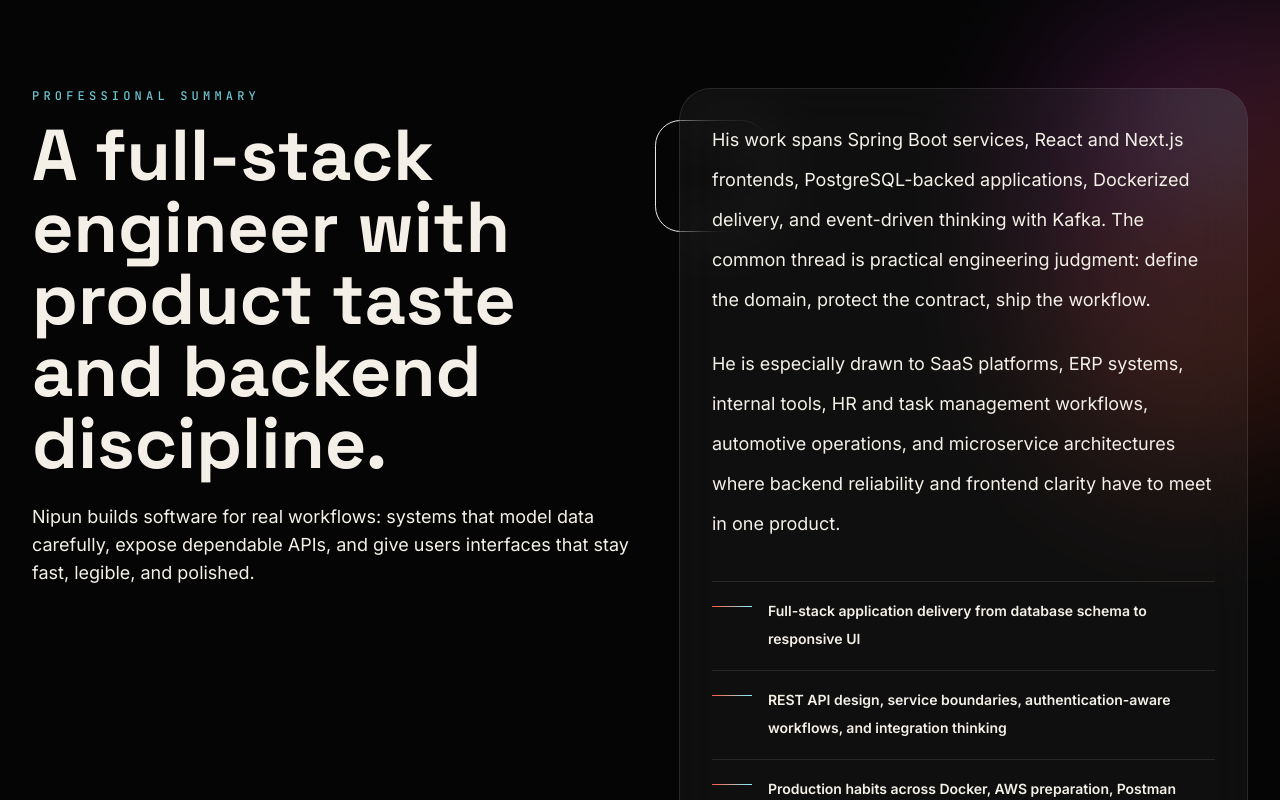
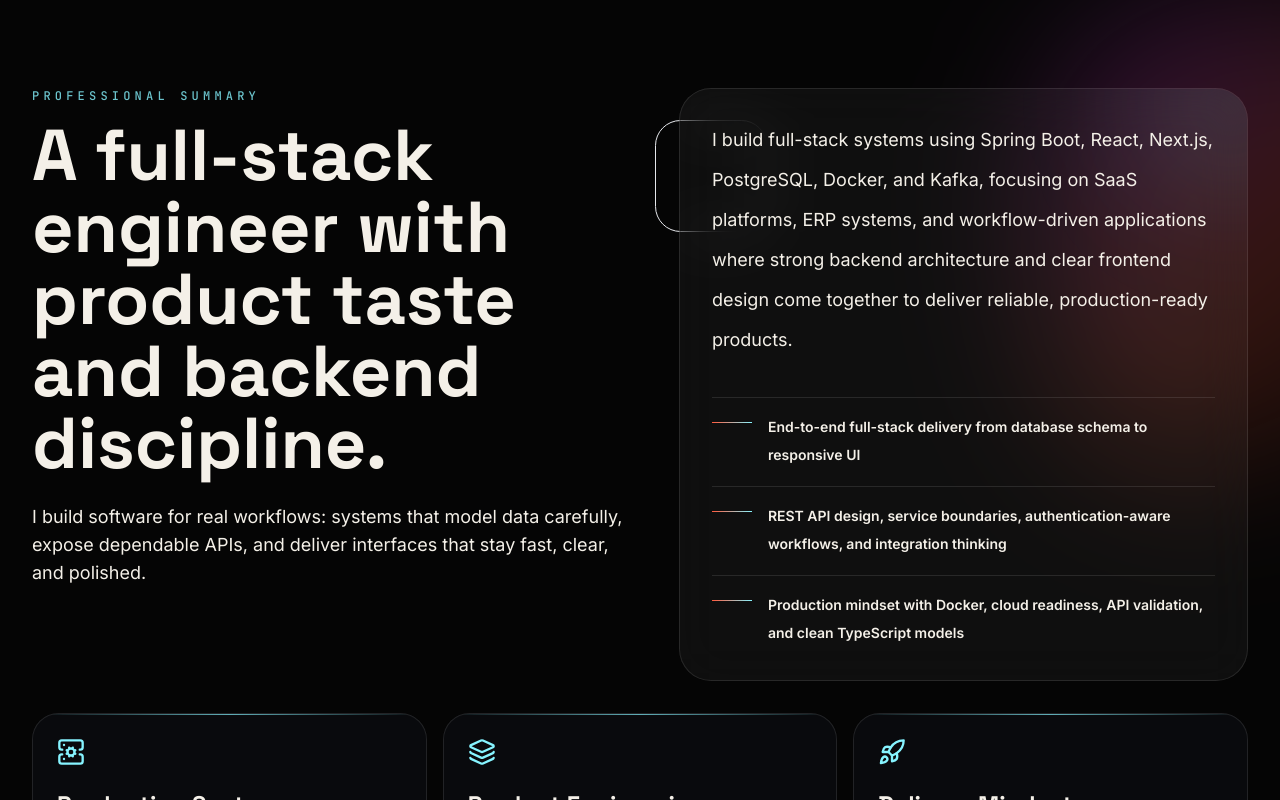
Before and after one commit to NipunBasnayake/nipun-basnayake, a React (Vite) app: page / in a window 1280 px wide. Shown: the part 880-1680 px from the top of the page. Built offline with nearby package versions, Linux system fonts and the light colour scheme.

Commit message:
feat: add Docker and Java Foundations certificates to portfolio

```diff
--- a/src/data/portfolio.ts
+++ b/src/data/portfolio.ts
@@ -205,34 +205,33 @@ export const summaryData: SummaryData = {
     eyebrow: "Professional Summary",
     title: "A full-stack engineer with product taste and backend discipline.",
     intro:
-      "Nipun builds software for real workflows: systems that model data carefully, expose dependable APIs, and give users interfaces that stay fast, legible, and polished.",
+      "I build software for real workflows: systems that model data carefully, expose dependable APIs, and deliver interfaces that stay fast, clear, and polished.",
   },
   body: [
-    "His work spans Spring Boot services, React and Next.js frontends, PostgreSQL-backed applications, Dockerized delivery, and event-driven thinking with Kafka. The common thread is practical engineering judgment: define the domain, protect the contract, ship the workflow.",
-    "He is especially drawn to SaaS platforms, ERP systems, internal tools, HR and task management workflows, automotive operations, and microservice architectures where backend reliability and frontend clarity have to meet in one product.",
+    "I build full-stack systems using Spring Boot, React, Next.js, PostgreSQL, Docker, and Kafka, focusing on SaaS platforms, ERP systems, and workflow-driven applications where strong backend architecture and clear frontend design come together to deliver reliable, production-ready products.",
   ],
   proofPoints: [
-    "Full-stack application delivery from database schema to responsive UI",
+    "End-to-end full-stack delivery from database schema to responsive UI",
     "REST API design, service boundaries, authentication-aware workflows, and integration thinking",
-    "Production habits across Docker, AWS preparation, Postman validation, and clean TypeScript data models",
+    "Production mindset with Docker, cloud readiness, API validation, and clean TypeScript models",
   ],
   competencies: [
     {
       id: "systems",
       title: "Production Systems",
-      description: "Designs APIs, workflows, and services around maintainability, traceability, and real operating constraints.",
+      description: "I design APIs, workflows, and services with maintainability, traceability, and real-world constraints in mind.",
       icon: ServerCog,
     },
     {
       id: "product",
       title: "Product Engineering",
-      description: "Turns ERP, SaaS, HR, task, and operations requirements into interfaces people can actually run daily.",
+      description: "I turn ERP, SaaS, and operational requirements into interfaces that people can actually use daily.",
       icon: Layers3,
     },
     {
       id: "delivery",
       title: "Delivery Mindset",
-      description: "Thinks beyond the demo: Docker, cloud readiness, validation, documentation, and incremental release quality.",
+      description: "I build beyond demos—focusing on Docker, cloud readiness, validation, documentation, and production-quality releases.",
       icon: Rocket,
     },
   ],
@@ -305,49 +304,71 @@ export const experienceSection: SectionCopy = {
 
 export const experience: ExperienceItem[] = [
   {
-    id: "full-stack-product-engineering",
-    period: "2024 - Present",
-    role: "Full Stack Software Engineer",
-    company: "Independent product and academic engineering work",
+    id: "associate-software-engineer",
+    period: "Jun 2025 – Present",
+    role: "Associate Software Engineer (Full Stack)",
+    company: "Residue Solutions (Pvt) Ltd",
     location: "Colombo, Sri Lanka",
     summary:
-      "Built full-stack platforms that connect Spring Boot APIs, relational data models, and React product interfaces for operational workflows.",
+      "Building scalable full-stack systems across Spring Boot, NestJS, and React/Next.js, focusing on performance, clean architecture, and production reliability.",
     responsibilities: [
-      "Designed backend service layers, REST endpoints, DTOs, validation flow, and database-backed business logic.",
-      "Implemented responsive React interfaces for task management, HR, ERP, and SaaS-style products.",
-      "Used Git, Postman, Docker, and typed frontend data structures to keep delivery testable and maintainable.",
+      "Designed and documented RESTful APIs using Swagger/OpenAPI to support scalable frontend and mobile integrations.",
+      "Developed responsive frontend features with React.js and Next.js, integrating APIs efficiently using Tailwind CSS.",
+      "Built backend services with Spring Boot and NestJS, emphasizing maintainability, performance, and clean architecture.",
+      "Optimized PostgreSQL queries and indexing, improving API response times and handling larger datasets efficiently.",
+      "Implemented secure authentication systems using JWT and OAuth2 with Spring Security and NestJS middleware.",
+      "Designed microservices-based systems using Spring Boot and Kafka-driven event architecture for distributed processing.",
+      "Integrated third-party services including Google Maps API and Google Sheets API for automation and location-based features.",
+      "Containerized applications with Docker and implemented CI/CD pipelines using GitHub Actions.",
+      "Diagnosed and resolved production issues across APIs and databases, improving system stability and reducing downtime.",
+      "Developed SaaS and ERP systems focused on usability, performance, and real business workflows.",
+      "Wrote unit and integration tests using JUnit and Jest to improve reliability and maintainability.",
     ],
-    stack: ["Spring Boot", "React", "TypeScript", "PostgreSQL", "Docker", "Postman"],
+    stack: [
+      "Spring Boot",
+      "NestJS",
+      "React",
+      "Next.js",
+      "TypeScript",
+      "PostgreSQL",
+      "Kafka",
+      "Docker",
+      "JWT",
+      "OAuth2",
+      "GitHub Actions",
+    ],
   },
   {
-    id: "erp-systems",
-    period: "2023 - 2025",
-    role: "ERP & Workflow Systems Builder",
-    company: "Portfolio engineering projects",
-    location: "Remote / Sri Lanka",
+    id: "software-engineering-intern",
+    period: "Apr 2025 – Jun 2025",
+    role: "Software Engineering Intern (Full Stack)",
+    company: "Residue Solutions (Pvt) Ltd",
+    location: "Colombo, Sri Lanka",
     summary:
-      "Created domain-focused systems for residue management, automotive operations, HR workflows, and enterprise planning.",
+      "Contributed to production-ready full-stack applications, focusing on API development, authentication, and system performance.",
     responsibilities: [
-      "Modeled entities, permissions, statuses, and operational flows around real business processes.",
-      "Translated complex internal workflows into dashboards, forms, tables, and decision screens.",
-      "Structured projects as reusable application modules rather than isolated pages.",
+      "Built backend APIs using NestJS and Spring Boot for real-world applications.",
+      "Implemented secure authentication systems with JWT-based access control and RBAC.",
+      "Integrated frontend applications with backend APIs and Firebase for real-time features.",
+      "Improved performance through SQL query optimization and structured backend testing using Jest and JUnit.",
+      "Collaborated using Git workflows, pull requests, and code reviews within a team environment.",
     ],
-    stack: ["Java", "Spring Boot", "SQL", "React", "Tailwind CSS", "REST"],
+    stack: ["Spring Boot", "NestJS", "React", "Firebase", "PostgreSQL", "JWT", "RBAC", "Jest", "JUnit"],
   },
   {
-    id: "microservices-learning",
-    period: "2025",
-    role: "Microservices & Cloud Architecture Learner",
-    company: "Certification-led engineering practice",
+    id: "software-engineering-trainee",
+    period: "Jul 2024 – Apr 2025",
+    role: "Software Engineering Trainee",
+    company: "Institute of Computer Engineering Technology (iCET)",
     location: "Sri Lanka",
     summary:
-      "Deepened production readiness through Docker, Kafka-style event flows, AWS architecture preparation, and API validation practice.",
+      "Built foundational full-stack systems while strengthening backend architecture, authentication, and collaborative development practices.",
     responsibilities: [
-      "Explored event-driven service communication, container boundaries, and deployment-aware application design.",
-      "Validated API behavior with Postman and strengthened Java foundations through professional certification tracks.",
-      "Built a stronger security and systems mindset through cybersecurity and ethical hacking training.",
+      "Developed full-stack applications using Java, Spring Boot, Angular, and REST APIs.",
+      "Implemented authentication systems using JWT tokens and role-based access control (RBAC).",
+      "Worked in Agile teams using Git version control and collaborative workflows.",
     ],
-    stack: ["Docker", "Kafka", "AWS", "Java", "Postman", "Cybersecurity"],
+    stack: ["Java", "Spring Boot", "Angular", "REST APIs", "JWT", "RBAC", "Git"],
   },
 ];
 
@@ -361,49 +382,65 @@ export const projectsSection: SectionCopy = {
 export const projects: ProjectCaseStudy[] = [
   {
     id: "worknest",
-    title: "WorkNest",
-    type: "SaaS productivity platform",
-    problem: "Teams need one reliable place to coordinate work, visibility, ownership, and progress without turning daily operations into spreadsheet drift.",
-    solution: "Designed a full-stack task and workspace system with project views, role-aware workflows, and clean API boundaries between collaboration data and UI state.",
-    architecture: "React product surface backed by Spring Boot REST services, relational task models, status workflows, and validation-focused endpoint contracts.",
-    result: "A product-grade foundation for work tracking that can grow into team dashboards, notifications, and analytics.",
-    stack: ["React", "TypeScript", "Spring Boot", "PostgreSQL", "REST APIs", "Docker"],
+    title: "WorkNest – Multi-Tenant Workforce Platform",
+    type: "SaaS platform",
+    problem:
+      "Organizations need a scalable system to manage workforce operations across multiple tenants while maintaining strict data isolation and performance.",
+    solution:
+      "Designed and built a multi-tenant SaaS platform with isolated tenant databases, secure authentication, and role-based workflows for workforce management.",
+    architecture:
+      "Spring Boot backend with tenant-aware data isolation, JWT/OAuth2 security, and React frontend with structured workflow modules and real-time features.",
+    result:
+      "Delivered a scalable workforce platform with improved performance, reliable API communication, and real-time task and chat synchronization.",
+    stack: ["React", "TypeScript", "Spring Boot", "PostgreSQL", "JWT", "OAuth2", "Docker"],
     links: [{ label: "Discuss Build", href: "#contact", icon: ArrowUpRight }],
     accent: "from-arctic/60 via-wine/35 to-ember/35",
   },
   {
     id: "residue-erp",
     title: "Residue ERP System",
-    type: "ERP operations system",
-    problem: "Residue and resource operations require traceable inventory movement, status changes, and reporting across multiple business steps.",
-    solution: "Built an ERP-style workflow with structured entities, operational screens, and backend rules for inventory, users, and process state.",
-    architecture: "Layered Spring Boot backend with SQL persistence and a React interface organized around workflow modules instead of static pages.",
-    result: "Improved clarity around operational state, making the system easier to audit, extend, and demonstrate to stakeholders.",
-    stack: ["Spring Boot", "React", "SQL", "REST", "Tailwind CSS", "Postman"],
+    type: "ERP platform",
+    problem:
+      "Business operations require a unified system to manage inventory, invoicing, financial data, and customer workflows without fragmentation.",
+    solution:
+      "Built a full-stack ERP system with modular architecture covering invoicing, inventory, customers, suppliers, and financial workflows.",
+    architecture:
+      "Spring Boot backend with JWT-secured APIs, PostgreSQL persistence, and a React frontend using React Query, React Hook Form, and Material UI.",
+    result:
+      "Improved operational efficiency with a scalable, production-ready ERP system featuring robust validation, API communication, and Dockerized deployment.",
+    stack: ["Spring Boot", "React", "PostgreSQL", "Docker", "JWT", "Swagger"],
     links: [{ label: "Explore Scope", href: "#contact", icon: ArrowUpRight }],
     accent: "from-ember/65 via-wine/30 to-arctic/30",
   },
   {
     id: "task-management",
     title: "Task Management System",
-    type: "Workflow application",
-    problem: "Task systems often stop at CRUD and miss the operating details: assignment, priority, status, filtering, and a UI that helps people move quickly.",
-    solution: "Implemented task lifecycle flows with practical UI states, structured data, and backend endpoints designed for predictable updates.",
-    architecture: "Typed React components consuming REST APIs, with relational persistence for task metadata, ownership, and progress.",
-    result: "A clearer, more maintainable workflow system that demonstrates both frontend usability and backend structure.",
-    stack: ["React", "TypeScript", "Spring Boot", "PostgreSQL", "REST APIs"],
-    links: [{ label: "Review Logic", href: "#contact", icon: TerminalSquare }],
+    type: "Full-stack application",
+    problem:
+      "Task systems often lack proper security, ownership control, and production-ready architecture for real-world usage.",
+    solution:
+      "Developed a secure full-stack task management system with authentication, protected routes, and structured workflow handling.",
+    architecture:
+      "Next.js frontend with middleware protection, NestJS backend with JWT auth, MongoDB persistence, and DTO validation with rate limiting.",
+    result:
+      "Delivered a production-ready system with secure access control, scalable deployment, and clean API design.",
+    stack: ["Next.js", "NestJS", "MongoDB", "JWT", "Docker", "Vercel"],
+    links: [{ label: "Live System", href: "#contact", icon: ArrowUpRight }],
     accent: "from-volt/45 via-arctic/35 to-wine/35",
   },
   {
     id: "event-driven-microservices",
     title: "Event-Driven Microservices System",
     type: "Distributed systems architecture",
-    problem: "Monolithic flows become brittle when independent business capabilities need to communicate without tight coupling.",
-    solution: "Modeled services around bounded responsibilities and asynchronous events, using message-driven thinking for resilience and service independence.",
-    architecture: "Spring Boot microservices with Kafka-style event channels, Dockerized services, and API contracts for synchronous entry points.",
-    result: "A stronger architecture practice for scalable backend systems, service ownership, and integration reliability.",
-    stack: ["Spring Boot", "Kafka", "Docker", "Microservices", "REST", "PostgreSQL"],
+    problem:
+      "Monolithic systems struggle with scalability and loose coupling when handling independent business processes.",
+    solution:
+      "Engineered microservices using event-driven architecture with Kafka for asynchronous communication and service decoupling.",
+    architecture:
+      "Spring Boot microservices with Kafka messaging, Dockerized services, and REST APIs for synchronous interactions.",
+    result:
+      "Enabled scalable, distributed processing with improved system resilience and service independence.",
+    stack: ["Spring Boot", "Kafka", "Docker", "Microservices", "PostgreSQL"],
     links: [
       {
         label: "Source",
@@ -418,23 +455,31 @@ export const projects: ProjectCaseStudy[] = [
     id: "automotive-erp",
     title: "Automotive ERP System",
     type: "Business operations platform",
-    problem: "Automotive operations need connected visibility across stock, service flow, customers, and administrative work.",
-    solution: "Designed an ERP structure that organizes automotive workflows into modules with clear data ownership and role-aware screens.",
-    architecture: "Backend-first ERP model with React dashboards, form-heavy workflows, SQL-backed records, and API-driven module boundaries.",
-    result: "A scalable foundation for an internal operations tool that can support future analytics and workflow automation.",
-    stack: ["Java", "Spring Boot", "React", "PostgreSQL", "REST APIs", "Docker"],
-    links: [{ label: "Talk Through", href: "#contact", icon: ArrowUpRight }],
+    problem:
+      "Automotive businesses require integrated systems for service workflows, inventory, and customer management.",
+    solution:
+      "Built a full-stack ERP platform to manage automotive operations with secure APIs and real-time capabilities.",
+    architecture:
+      "NestJS backend with REST APIs, React frontend, MongoDB storage, and AWS deployment with Firebase integration.",
+    result:
+      "Delivered a scalable cloud-based system supporting operational workflows and real-time updates.",
+    stack: ["NestJS", "React", "MongoDB", "AWS", "Firebase", "REST APIs"],
+    links: [{ label: "Discuss Build", href: "#contact", icon: ArrowUpRight }],
     accent: "from-ember/60 via-volt/25 to-arctic/25",
   },
   {
     id: "evoplan",
     title: "EvoPlan Enterprise Web Application",
-    type: "Enterprise planning app",
-    problem: "Planning work becomes difficult when teams cannot connect priorities, timelines, resources, and execution state in one coherent interface.",
-    solution: "Built a planning-oriented web application concept with modular views, reusable components, and a stronger information hierarchy.",
-    architecture: "React/TypeScript interface with structured content models, reusable UI primitives, and backend-ready workflow assumptions.",
-    result: "A polished enterprise product surface that demonstrates product thinking beyond isolated screens.",
-    stack: ["React", "TypeScript", "Tailwind CSS", "Framer Motion", "API Design"],
+    type: "Enterprise planning system",
+    problem:
+      "Teams struggle to align planning, resources, and execution in a single structured system.",
+    solution:
+      "Led backend and authentication development for a planning platform with modular architecture and secure workflows.",
+    architecture:
+      "Angular frontend with Spring Boot backend, OAuth2 authentication, and Supabase integration for storage and data management.",
+    result:
+      "Delivered a collaborative enterprise system built with Agile practices across a 45+ developer team.",
+    stack: ["Angular", "Spring Boot", "OAuth2", "Supabase", "REST APIs"],
     links: [{ label: "View Direction", href: "#contact", icon: Layers3 }],
     accent: "from-arctic/55 via-wine/30 to-volt/25",
   },
@@ -442,11 +487,15 @@ export const projects: ProjectCaseStudy[] = [
     id: "hr-management",
     title: "HR Management System",
     type: "Internal business system",
-    problem: "HR teams need consistent handling for employee records, workflow visibility, and administrative decisions without fragmented tools.",
-    solution: "Created an HR system structure for employee data, operational screens, and backend-ready flows for people management.",
-    architecture: "Full-stack CRUD and workflow foundation with relational employee models, RESTful endpoints, and responsive interface modules.",
-    result: "A practical internal system pattern that can be extended with attendance, leave, payroll, and approval workflows.",
-    stack: ["Spring Boot", "Angular", "MySQL", "JWT", "RBAC", "REST APIs"],
+    problem:
+      "HR systems need structured handling of employee data, payroll, and workflows with proper access control.",
+    solution:
+      "Developed a modular HR system with secure authentication, role-based access, and scalable backend architecture.",
+    architecture:
+      "Spring Boot backend with REST APIs, Angular frontend, MySQL database, and JWT-based RBAC security.",
+    result:
+      "Built a maintainable and scalable system supporting HR workflows with improved performance and security.",
+    stack: ["Spring Boot", "Angular", "MySQL", "JWT", "RBAC"],
     links: [
       {
         label: "Source",
```
Also changed, not shown: public/assets/images/certificates/docker-foundations.png (added), public/assets/images/certificates/java-foundations.png (added).
